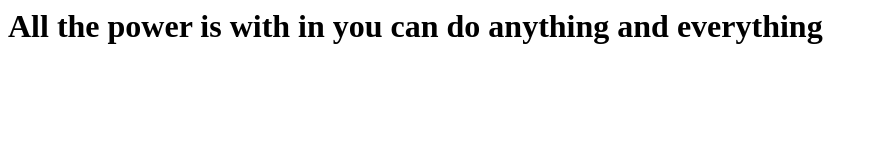
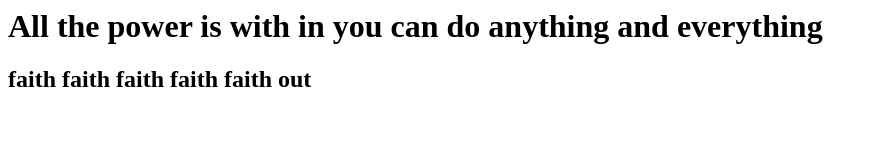
Before and after one commit to Malli120391/firstgitrepo, a plain HTML site: page index.html in a window 1280 px wide. Shown: the whole page, without its empty margins (0-878 px from the left). Drawn offline with Linux system fonts and the light colour scheme.

Commit message:
add 2nd quot

```diff
--- a/index.html
+++ b/index.html
@@ -1,5 +1,6 @@
 <html>
 	<body>
 		<h1>All the power is with in you can do anything and everything</h1>
+		<h2>faith faith faith faith faith out</h2>
 	</body>
 </html>
```
